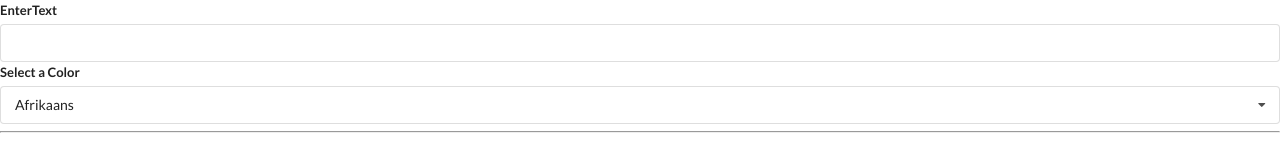
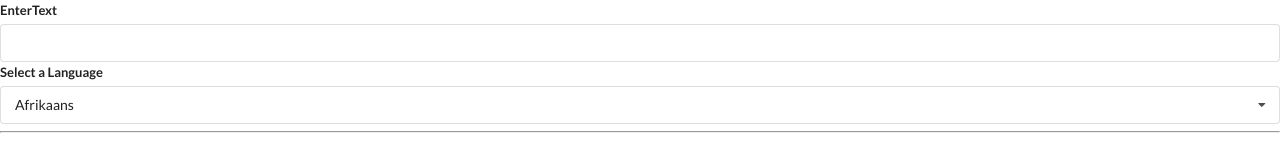
Before and after one commit to jasontwuk/React_widgets, a React (Create React App) app: page / in a window 1280 px wide. Shown: the top 160 px of the page. Built offline with nearby package versions, Linux system fonts and the light colour scheme; no server answers.

Commit message:
update Dropdown.js

```diff
--- a/src/components/Dropdown.js
+++ b/src/components/Dropdown.js
@@ -1,6 +1,6 @@
 import { useState, useEffect, useRef } from "react";
 
-const Dropdown = ({ options, selected, onSelectChange }) => {
+const Dropdown = ({ label, options, selected, onSelectChange }) => {
   const [open, setOpen] = useState(false);
 
   const ref = useRef();
@@ -50,7 +50,7 @@
   return (
     <div className="ui form" ref={ref}>
       <div className="field">
-        <label className="label">Select a Color</label>
+        <label className="label">{label}</label>
         <div
           onClick={() => setOpen(!open)}
           className={`ui selection dropdown ${open ? "visible active" : ""}`}
```
